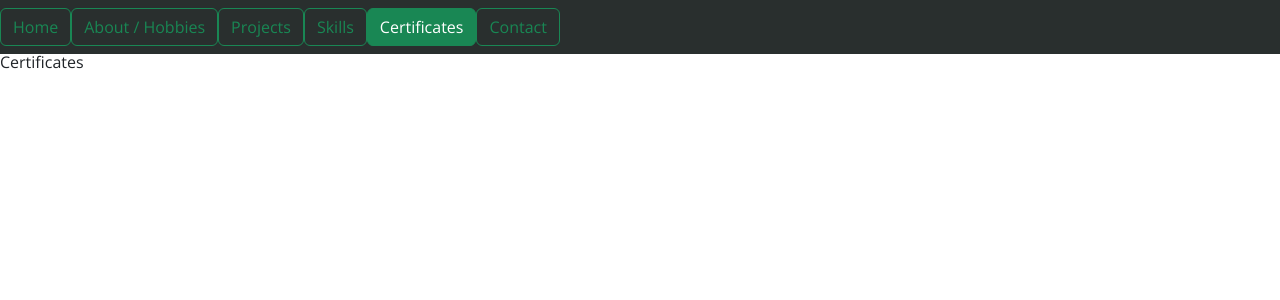
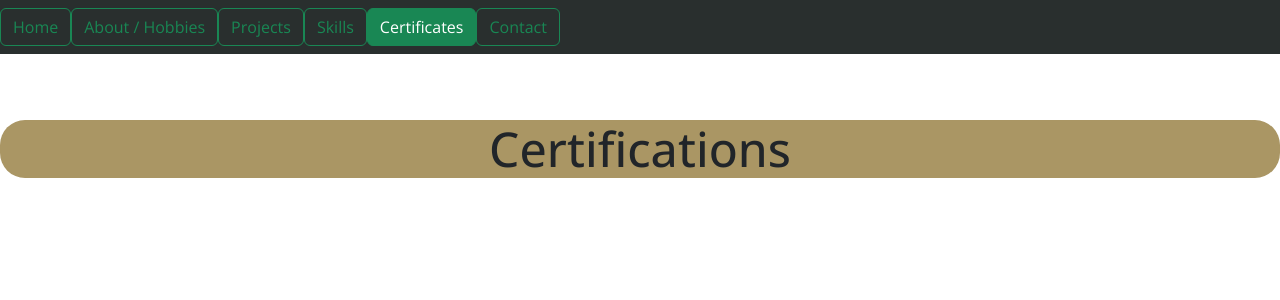
Before and after one commit to Eds-Dbug/profile2, a React (Create React App) app: page /certificates in a window 1280 px wide. Shown: the top 300 px of the page. Built offline with nearby package versions, Linux system fonts and the light colour scheme.

Commit message:
Start certifications page.

```diff
--- a/src/routes/Certificates.tsx
+++ b/src/routes/Certificates.tsx
@@ -1,11 +1,14 @@
-import { FontAwesomeIcon } from '@fortawesome/react-fontawesome';
-import React from 'react'
+import Header from "../partials/Header";
 
 export default function Certificates() {
+
+
   return (
-		<div>
-			Certificates
+		<div className="certifications">
+			<Header title="Certifications" />
+			<section className="certifications__grid">
 
+			</section>
 		</div>
 	);
 }
```
Also changed, not shown: src/styles/routes/certifications.scss (added).
